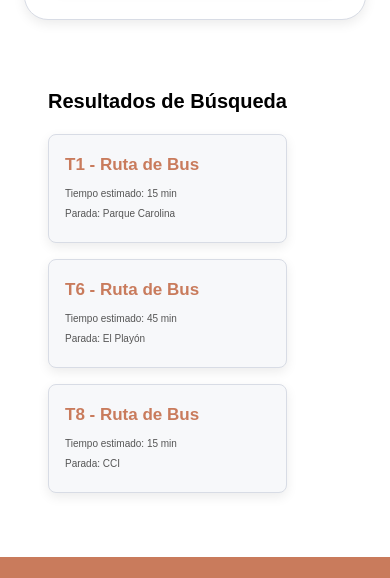
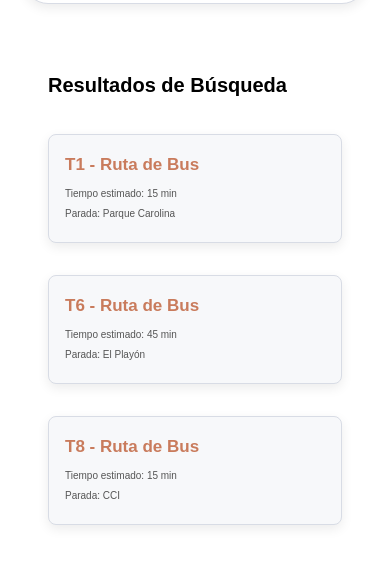
Before and after one commit to IPablo07/quibus-app, a plain HTML site: page index.html in a window 390 px wide. Shown: the part 803-1381 px from the top of the page. Drawn offline with Linux system fonts and the light colour scheme.

Commit message:
Aplica Flexbox y Media Queries a resultados y formulario de Buscar Viaje

```diff
--- a/css/styles.css
+++ b/css/styles.css
@@ -754,3 +754,51 @@
   margin-bottom: var(--space-sm);
   font-size: var(--font-body);
 }
+/* ============================================
+   ESPECÍFICO: INDEX - FLEXBOX Y MEDIA QUERIES
+   ============================================ */
+
+/* Flexbox: distribuye las tarjetas de resultados en filas que se ajustan
+   automáticamente al espacio disponible, envolviendo a una nueva línea
+   cuando no caben más elementos en el ancho actual. */
+.resultados-lista {
+  display: flex;
+  flex-direction: row;
+  flex-wrap: wrap;
+  gap: var(--space-sm);
+  flex: 1 1 280px;
+  min-width: 280px;
+}
+
+.resultados-lista h2 {
+  width: 100%;
+}
+
+/* Cada tarjeta ocupa aprox. la mitad del contenedor menos el espacio del gap,
+   permitiendo 2 columnas en pantallas anchas. flex-grow permite que
+   la última tarjeta impar se estire si sobra espacio. */
+.resultados-lista article {
+  flex: 1 1 calc(50% - var(--space-sm) / 2);
+  min-width: 220px;
+}
+
+/* Media Query 1: pantallas medianas (tablets, ~1024px o menos).
+   Reduce las tarjetas de resultados a una sola columna, ya que el
+   espacio horizontal ya no alcanza cómodamente para dos. */
+@media (max-width: 1024px) {
+  .resultados-lista article {
+    flex: 1 1 100%;
+  }
+}
+
+/* Media Query 2: pantallas pequeñas (móviles, ~768px o menos).
+   El formulario de búsqueda pasa de fila a columna, apilando Origen
+   y Destino verticalmente para que cada campo tenga ancho completo
+   y sea más fácil de usar con el dedo en pantallas táctiles. */
+@media (max-width: 768px) {
+  #origen ~ .form-row,
+  form .form-row {
+    flex-direction: column;
+    gap: var(--space-sm);
+  }
+}
--- a/index.html
+++ b/index.html
@@ -29,11 +29,16 @@
       <h2>Buscar Viaje</h2>
 
       <form action="#" method="get">
+  <div class="form-row">
+    <div class="form-group">
       <label for="origen">Origen</label>
       <input type="text" id="origen" name="origen" placeholder="Ingresa tu punto de partida">
-
+    </div>
+    <div class="form-group">
       <label for="destino">Destino</label>
       <input type="text" id="destino" name="destino" placeholder="Ingresa tu destino">
+    </div>
+  </div>
 
   <button type="submit">Buscar</button>
 </form>
@@ -55,7 +60,7 @@
 </section>
 
     <!-- Contenido secundario: lista de rutas relacionadas a la busqueda -->
-    <aside aria-label="Resultados de búsqueda">
+    <aside class="resultados-lista" aria-label="Resultados de búsqueda">
     <h2>Resultados de Búsqueda</h2>
 
   <article>
```
Lines whose indentation alone changed are shown as unchanged.
